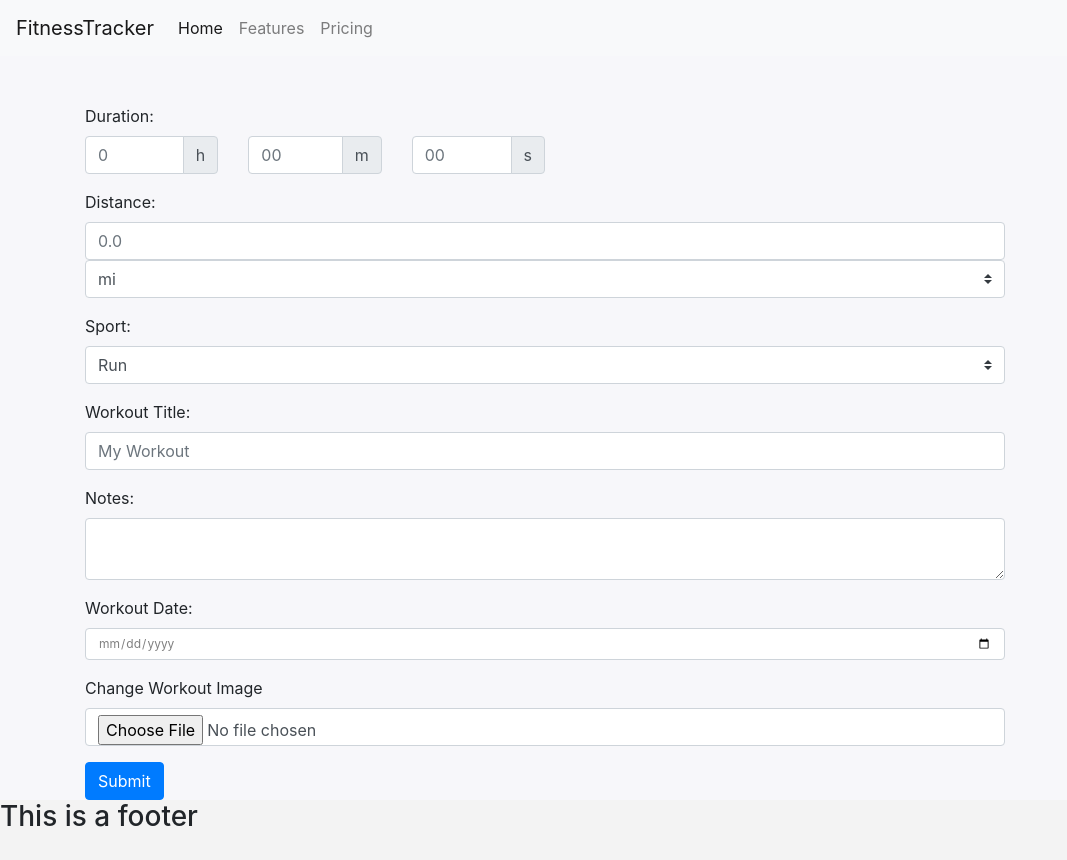
After one commit to pmarre/fitness-tracker, a Flask app: template templates/editworkout.html in a window 1280 px wide. The commit adds this page. Shown: the whole page, without its empty margins (0-1067 px from the left). Run offline with Flask 2, Linux system fonts and the light colour scheme; the template is opened without the code that fills it, so the values that code supplies are empty; some libraries are stand-ins or nearby versions.

Commit message:
added edit / delete option for workouts, bug with photo uploader needs solution

```diff
--- a/app.py
+++ b/app.py
@@ -71,6 +71,9 @@ def insert_workout():
         mongo.save_file(new_name, workout_image)
 
     workout = {
+        'workout_duration_h': h,
+        'workout_duration_m': m,
+        'workout_duration_s': s,
         'workout_duration': workout_duration,
         'workout_distance': d,
         'workout_distance_metric': unit,
@@ -121,6 +124,58 @@ def file(filename):
     return mongo.send_file(filename)
 
 
+@app.route('/delete_workout/<workout_id>')
+def delete_workout(workout_id):
+    workout = mongo.db.workouts.find_one({"_id": ObjectId(workout_id)})
+    mongo.db.workouts.remove({'_id': ObjectId(workout_id)})
+    return redirect(url_for('dashboard', user_id=workout['user_id']))
+
+
+@app.route('/edit_workout/<workout_id>')
+def edit_workout(workout_id):
+    the_workout = mongo.db.workouts.find_one({"_id": ObjectId(workout_id)})
+    return render_template('editworkout.html', workout=the_workout)
+
+
+@app.route('/update_workout/<workout_id>', methods=['GET', 'POST'])
+def update_workout(workout_id):
+    h = request.form.get('workout-duration-h')
+    m = request.form.get('workout-duration-m')
+    s = request.form.get('workout-duration-s')
+    workout_duration = str(h) + 'h ' + str(m) + 'm ' + str(s) + 's'
+
+    unit = request.form.get('workout-distance-units')
+    distance = request.form.get('workout-distance')
+    if (distance == None):
+        d = '0'
+    else:
+        d = str(distance)
+
+    workout = mongo.db.workouts.find_one({"_id": ObjectId(workout_id)})
+    workout_img = workout["workout_image"]
+
+    if 'workout_image' in request.files:
+        print('new image')
+    else:
+        print('old image')
+
+    mongo.db.workouts.update({"_id": ObjectId(workout_id)}, {
+        'workout_duration_h': h,
+        'workout_duration_m': m,
+        'workout_duration_s': s,
+        'workout_duration': workout_duration,
+        'workout_distance': d,
+        'workout_distance_metric': unit,
+        'workout_type': request.form.get('workout-type'),
+        'workout_title': request.form.get('workout-title'),
+        'workout_notes': request.form.get('workout-notes'),
+        'workout_date': request.form.get('workout-date'),
+        'user_id': request.form.get('user_id'),
+        'workout_image': new_name})
+    id = request.form.get("user_id")
+    return redirect(url_for('dashboard', user_id=id))
+
+
 if __name__ == '__main__':
     # for local deployment:
     app.run(debug=True)
--- /dev/null
+++ b/templates/editworkout.html
@@ -0,0 +1,153 @@
+{% extends 'base.html' %} {% block content%}
+<div class="row">
+  <div class="col-10">
+    <form
+      action="{{ url_for('update_workout', workout_id=workout._id) }}"
+      method="POST"
+      class="form"
+      enctype="multipart/form-data"
+    >
+      <div class="form-group">
+        <div class="col-6 p-0">
+          <div class="row">
+            <label class="col-12" for="workout-duration">Duration:</label>
+            <div class="input-group col-4">
+              <input
+                type="number"
+                class="form-control"
+                id="workout-duration-h"
+                name="workout-duration-h"
+                placeholder="0"
+                step="1"
+                value="{{workout.workout_duration_h}}"
+              />
+              <div class="input-group-append">
+                <span class="input-group-text">h</span>
+              </div>
+            </div>
+            <div class="input-group col-4">
+              <input
+                type="number"
+                class="form-control"
+                id="workout-duration-m"
+                name="workout-duration-m"
+                min="00"
+                max="59"
+                placeholder="00"
+                step="1"
+                value="{{workout.workout_duration_m}}"
+              />
+              <div class="input-group-append">
+                <span class="input-group-text">m</span>
+              </div>
+            </div>
+            <div class="input-group col-4">
+              <input
+                type="number"
+                class="form-control"
+                id="workout-duration-s"
+                name="workout-duration-s"
+                min="00"
+                max="59"
+                placeholder="00"
+                step="1"
+                value="{{workout.workout_duration_s}}"
+              />
+              <div class="input-group-append">
+                <span class="input-group-text">s</span>
+              </div>
+            </div>
+          </div>
+        </div>
+      </div>
+      <div class="form-group" id="workout-distance-container">
+        <label for="workout-distance">Distance:</label>
+        <input
+          type="number"
+          name="workout-distance"
+          id="workout-distance"
+          class="form-control"
+          placeholder="0.0"
+          step="0.01"
+          value="{{workout.workout_distance}}"
+        />
+        <select
+          class="custom-select"
+          id="workout-distance-units"
+          name="workout-distance-units"
+        >
+          <option value="miles" {% if workout.workout_distance_metric == 'miles' %} selected {% endif %}>mi</option>
+          <option value="km" {% if workout.workout_distance_metric == 'km' %} selected {% endif %}>km</option>
+          <option value="meters" {% if workout.workout_distance_metric == 'meters' %} selected {% endif %}>m</option>
+          <option value="yards" {% if workout.workout_distance_metric == 'yards' %} selected {% endif %}>yds</option>
+        </select>
+      </div>
+      <div class="form-group">
+        <label for="workout-type">Sport:</label>
+        <select
+          class="custom-select sport-select"
+          id="workout-type"
+          name="workout-type"
+          onchange="showDistanceForm()"
+        >
+          <option value="Run" {% if workout.workout_type == 'Run' %} selected {% endif %}>Run</option>
+          <option value="Ride" {% if workout.workout_type == 'Ride' %} selected {% endif %}>Ride</option>
+          <option value="Swim" {% if workout.workout_type == 'Swim' %} selected {% endif %}>Swim</option>
+          <option value="Hike" {% if workout.workout_type == 'Hike' %} selected {% endif %}>Hike</option>
+          <option value="Weight Training" {% if workout.workout_type == 'Weight Training' %} selected {% endif %}>Weight Training</option>
+          <option value="Other" {% if workout.workout_type == 'Other' %} selected {% endif %}>Other</option>
+        </select>
+      </div>
+      <div class="form-group">
+        <label for="workout-title">Workout Title:</label>
+        <input
+          type="text"
+          class="workout-title-form form-control"
+          id="workout-title"
+          name="workout-title"
+          placeholder="My Workout"
+          required
+          value="{{workout.workout_title}}"
+        />
+      </div>
+      <div class="form-group">
+        <label for="workout-notes">Notes:</label>
+        <textarea name="workout-notes" class="form-control" id="workout-notes">
+{{workout.workout_notes}}</textarea
+        >
+      </div>
+      <div class="form-group">
+        <label for="workout-date">Workout Date:</label>
+        <input
+          type="date"
+          class="workout-date form-control"
+          id="workout-date"
+          name="workout-date"
+          value="{{workout.workout_date}}"
+        />
+        <input
+          type="text"
+          class="user_id"
+          name="user_id"
+          id="user_id"
+          value="{{workout.user_id}}"
+          hidden
+        />
+      </div>
+      <div class="form-group">
+        <label for="workout-image" id="image-label">Change Workout Image</label>
+        <input
+          type="file"
+          name="workout_image"
+          id="workout_image"
+          class="form-control"
+          aria-describedby="workoutimg"
+          value="{{workout.workout_image}}"
+        />
+      </div>
+      <button type="submit" class="btn btn-primary">Submit</button>
+    </form>
+  </div>
+</div>
+
+{% endblock%}
```
Also changed, not shown: templates/dashboard.html (+10 -0 lines), 1 other file.
